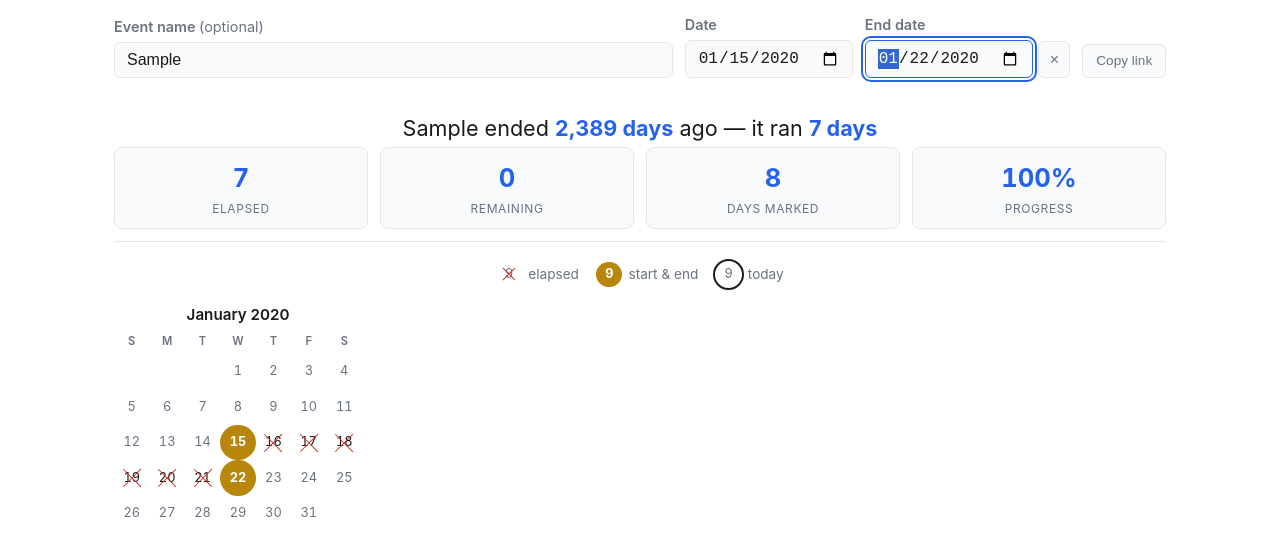
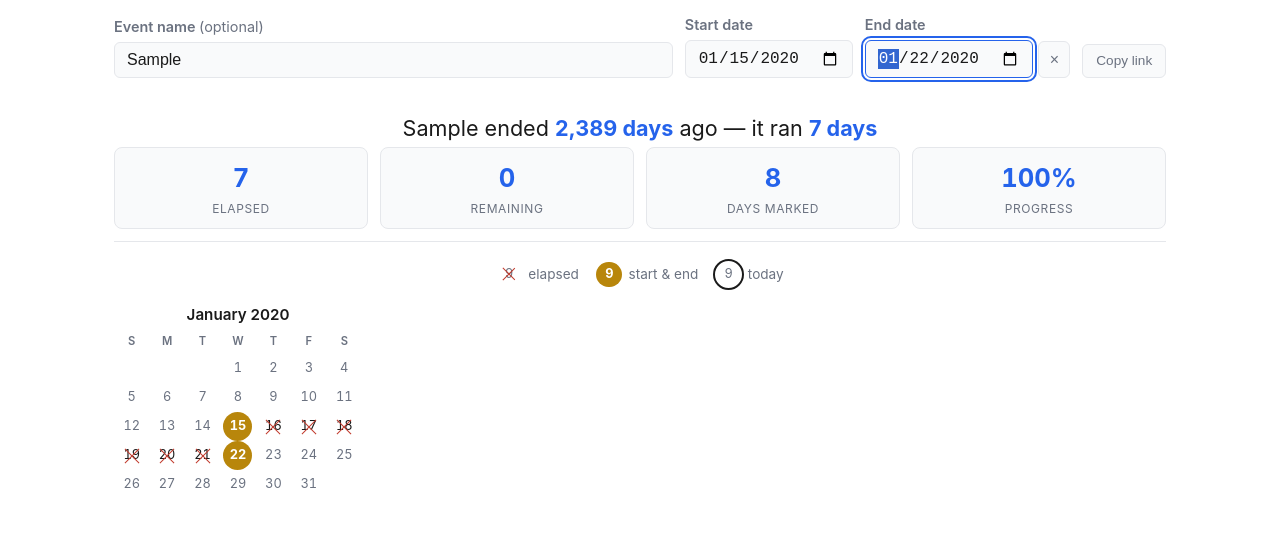
Before and after one commit to vladgotlib/snackbox, a plain HTML site: page tools/count-days/index.html in a window 1280 px wide. Both pictures are taken after typing "Sample", "2020-01-15" into the empty fields and a click on the button "+ Add an end date". Shown: the part 143-698 px from the top of the page. Drawn offline with Linux system fonts and the light colour scheme.

Commit message:
enhance Count Days tool with improved date label and styling adjustments

```diff
--- a/tools/count-days/index.html
+++ b/tools/count-days/index.html
@@ -27,7 +27,8 @@
       </div>
 
       <div class="cd-field">
-        <label for="cd-date">Date</label>
+        <label for="cd-date"><span id="cd-date-word">Date</span>
+          <span class="cd-optional" id="cd-date-hint">(past or future)</span></label>
         <input type="date" id="cd-date">
       </div>
 
--- a/tools/count-days/script.js
+++ b/tools/count-days/script.js
@@ -113,6 +113,8 @@
   var dateInput = document.getElementById('cd-date');
   var endInput = document.getElementById('cd-end');
   var endField = document.getElementById('cd-end-field');
+  var dateWord = document.getElementById('cd-date-word');
+  var dateHint = document.getElementById('cd-date-hint');
   var endAddBtn = document.getElementById('cd-end-add');
   var endRemoveBtn = document.getElementById('cd-end-remove');
   var copyBtn = document.getElementById('cd-copy');
@@ -553,12 +555,21 @@
 
   /* === Inputs ============================================================ */
 
+  // Keyed off the end field being visible, not state.end -- the field can be
+  // revealed with nothing in it yet, and "Date / End date" would read wrong.
+  function updateDateLabel() {
+    var paired = !endField.classList.contains('hidden');
+    dateWord.textContent = paired ? 'Start date' : 'Date';
+    dateHint.classList.toggle('hidden', paired);
+  }
+
   function syncInputs() {
     whatInput.value = state.what;
     dateInput.value = state.date ? toISO(state.date) : '';
     endInput.value = state.end ? toISO(state.end) : '';
     endField.classList.toggle('hidden', !state.end);
     endAddBtn.classList.toggle('hidden', !!state.end);
+    updateDateLabel();
   }
 
   // The label never affects the wall -- re-rendering 22k nodes per keystroke
@@ -576,6 +587,7 @@
       state.end = null;
       endField.classList.add('hidden');
       endAddBtn.classList.remove('hidden');
+      updateDateLabel();
     }
     update(true);
     syncURL();
@@ -591,6 +603,7 @@
   endAddBtn.addEventListener('click', function () {
     endField.classList.remove('hidden');
     endAddBtn.classList.add('hidden');
+    updateDateLabel();
     if (!endInput.value && state.date) {
       state.end = addDays(state.date, 7);
       endInput.value = toISO(state.end);
@@ -605,6 +618,7 @@
     endInput.value = '';
     endField.classList.add('hidden');
     endAddBtn.classList.remove('hidden');
+    updateDateLabel();
     update(true);
     syncURL();
     endAddBtn.focus();
--- a/tools/count-days/style.css
+++ b/tools/count-days/style.css
@@ -250,11 +250,11 @@
 
 /* A lifetime-length wall is ~18k cells, and laying out that many flex +
    aspect-ratio boxes costs ~2.3s. Skipping layout for off-screen months takes
-   it to ~0.25s. 210px is the measured height of a rendered month, so the
+   it to ~0.25s. 225px is the measured height of a rendered month, so the
    scrollbar is right before anything is actually laid out. */
 .cd-month {
   content-visibility: auto;
-  contain-intrinsic-size: auto 210px;
+  contain-intrinsic-size: auto 225px;
 }
 
 .cd-month__title {
@@ -297,6 +297,13 @@
   font-variant-numeric: tabular-nums;
   border: 1.5px solid transparent;
   border-radius: 50%;
+}
+
+/* Inset from the cell so adjacent rings and X's don't touch. The <td> keeps
+   its full width -- only the marker shrinks -- so the grid stays aligned. */
+.cd-month .cd-day {
+  width: 82%;
+  margin: 0 auto;
 }
 
 .cd-day.is-out-of-span {
```
